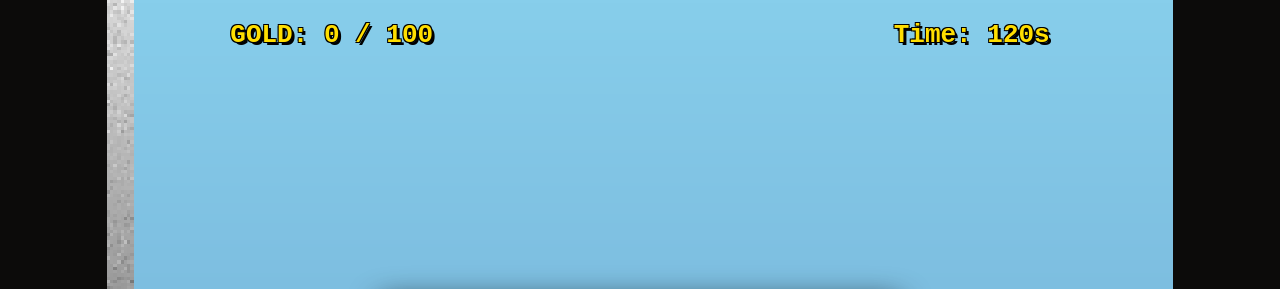
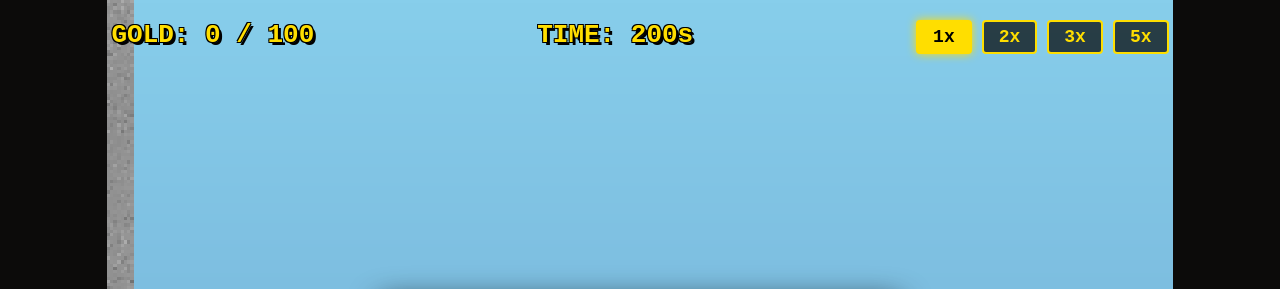
Before and after one commit to alessandrosangalli/miners4k-web, a website built with Vite: page index.html in a window 1280 px wide. Shown: the top 289 px of the page. Built offline with nearby package versions, Linux system fonts and the light colour scheme; animation ran at ten frames a second.

Commit message:
feat: Introduce conical miner headlamp lighting, improved ambient light, and game speed controls.

```diff
--- a/index.html
+++ b/index.html
@@ -10,8 +10,14 @@
     <div id="app">
       <div id="ui-layer">
         <div class="hud-top">
-          <span id="ui-score">Gold: 0 / 100</span>
-          <span id="ui-time">Time: 120s</span>
+          <span id="ui-score">GOLD: 0 / 100</span>
+          <span id="ui-time">TIME: 200s</span>
+          <div class="speed-btns">
+            <button class="speed-btn active" data-speed="1">1x</button>
+            <button class="speed-btn" data-speed="2">2x</button>
+            <button class="speed-btn" data-speed="3">3x</button>
+            <button class="speed-btn" data-speed="5">5x</button>
+          </div>
         </div>
         <div class="hud-bottom">
           <span id="ui-miners">Miners: 50</span>
--- a/src/core/Game.ts
+++ b/src/core/Game.ts
@@ -19,12 +19,15 @@ export class Game {
     public cameraY: number = 0;
     public zoomFactor: number = 1.0;
 
-    private lastTick: number = 0;
+    private realLastTick: number = 0;
+    private virtualDelta: number = 0;
     private canvas: HTMLCanvasElement;
     private ctx: CanvasRenderingContext2D;
 
     private lastMouseWorldX: number = 0;
     private lastMouseWorldY: number = 0;
+    private gameSpeed: number = 1;
+    private gameTicks: number = 0;
 
     // DOM HUD elements
     private uiScore!: HTMLElement;
@@ -53,10 +56,23 @@ export class Game {
             this.roundsStartTime = performance.now();
         });
 
+        // Speed buttons
+        document.querySelectorAll('.speed-btn').forEach(btn => {
+            btn.addEventListener('click', (e) => {
+                const target = e.target as HTMLElement;
+                const speed = parseInt(target.getAttribute('data-speed') || '1');
+                this.gameSpeed = speed;
+
+                // Update active state
+                document.querySelectorAll('.speed-btn').forEach(b => b.classList.remove('active'));
+                target.classList.add('active');
+            });
+        });
+
         this.startLevel(0);
         this.state = GameState.MENU;
 
-        this.lastTick = performance.now();
+        this.realLastTick = performance.now();
         requestAnimationFrame((time) => this.run(time));
     }
 
@@ -80,21 +96,23 @@ export class Game {
         this.score = 0;
         this.minersAlive = minersToSpawn;
         this.zoomFactor = 1.0;
+        this.gameTicks = 0;
     }
 
     private run(currentTime: number) {
-        let delta = currentTime - this.lastTick;
+        let realDelta = currentTime - this.realLastTick;
+        this.realLastTick = currentTime;
 
         this.handleInput();
 
         if (this.state === GameState.PLAYING) {
-            while (delta >= 25) {
+            this.virtualDelta += realDelta * this.gameSpeed;
+            while (this.virtualDelta >= 25) {
                 this.update();
-                this.lastTick += 25;
-                delta -= 25;
+                this.virtualDelta -= 25;
             }
         } else {
-            this.lastTick = currentTime;
+            this.virtualDelta = 0;
         }
 
         this.render();
@@ -106,10 +124,22 @@ export class Game {
             // Camera Pan
             // Camera Pan speed scales with zoom
             const panSpeed = Math.floor(8 * this.zoomFactor);
-            if (this.input.isKeyPressed('ArrowLeft') && this.cameraX > 8) this.cameraX -= panSpeed;
-            if (this.input.isKeyPressed('ArrowRight') && this.cameraX < this.world.width - Renderer.VIEW_WIDTH * this.zoomFactor) this.cameraX += panSpeed;
-            if (this.input.isKeyPressed('ArrowUp') && this.cameraY > 8) this.cameraY -= panSpeed;
-            if (this.input.isKeyPressed('ArrowDown') && this.cameraY < this.world.height - Renderer.VIEW_HEIGHT * this.zoomFactor) this.cameraY += panSpeed;
+            const viewW = Renderer.VIEW_WIDTH * this.zoomFactor;
+            const viewH = Renderer.VIEW_HEIGHT * this.zoomFactor;
+
+            if (this.input.isKeyPressed('ArrowLeft')) this.cameraX -= panSpeed;
+            if (this.input.isKeyPressed('ArrowRight')) this.cameraX += panSpeed;
+            if (this.input.isKeyPressed('ArrowUp')) this.cameraY -= panSpeed;
+            if (this.input.isKeyPressed('ArrowDown')) this.cameraY += panSpeed;
+
+            // Clamp camera to world bounds (with some margin for centering)
+            const minX = (viewW > this.world.width) ? (this.world.width - viewW) / 2 : 0;
+            const maxX = (viewW > this.world.width) ? (this.world.width - viewW) / 2 : this.world.width - viewW;
+            const minY = (viewH > this.world.height) ? (this.world.height - viewH) / 2 : 0;
+            const maxY = (viewH > this.world.height) ? (this.world.height - viewH) / 2 : this.world.height - viewH;
+
+            this.cameraX = Math.max(minX, Math.min(maxX, this.cameraX));
+            this.cameraY = Math.max(minY, Math.min(maxY, this.cameraY));
 
             // Zoom Control
             if (this.input.mouseWheelRotation !== 0) {
@@ -204,6 +234,7 @@ export class Game {
     }
 
     private update() {
+        this.gameTicks++;
         this.spreadSlime();
 
         for (let i = this.particles.length - 1; i >= 0; i--) {
@@ -225,7 +256,7 @@ export class Game {
     private checkLevelState() {
         if (this.state !== GameState.PLAYING) return;
 
-        const passedTimeSec = Math.floor((performance.now() - this.roundsStartTime) / 1000);
+        const passedTimeSec = Math.floor(this.gameTicks / 40); // 40 ticks per second (1 tick = 25ms)
         const timeLeft = this.world.timeLimit - passedTimeSec;
 
         // Win condition
@@ -419,7 +450,7 @@ export class Game {
         this.renderer.present(this.ctx, this.canvas.width, this.canvas.height);
 
         // Update DOM HUD safely outside the expensive loop
-        const passedTimeSec = Math.floor((performance.now() - this.roundsStartTime) / 1000);
+        const passedTimeSec = Math.floor(this.gameTicks / 40);
         const timeLeft = Math.max(0, this.world.timeLimit - passedTimeSec);
 
         this.uiScore.innerText = `GOLD: ${this.score} / ${this.world.targetGold}`;
--- a/src/engine/Renderer.ts
+++ b/src/engine/Renderer.ts
@@ -23,16 +23,23 @@ export class Renderer {
     }
 
     public render(world: World, miners: Miner[], particles: Particle[], cameraX: number, cameraY: number, zoomFactor: number = 1.0): void {
-        this.renderSky(cameraX, cameraY, zoomFactor);
+        this.renderSky(cameraY, zoomFactor);
         const worldPixels = world.pixels;
 
         // 1. Pre-calculate Light Map (320x240)
         const lightMap = new Float32Array(Renderer.VIEW_WIDTH * Renderer.VIEW_HEIGHT);
         for (let y = 0; y < Renderer.VIEW_HEIGHT; y++) {
             const wy = cameraY + y * zoomFactor;
-            const baseBrightness = Math.max(0.4, 1.0 - wy / (world.height - 200) * 0.9);
+            // Day light: 1.0 at surface, down to 0.4 deep in cave
+            const ratio = Math.max(0, Math.min(1.0, wy / (world.height * 0.8)));
+            const baseBrightness = 1.0 * (1.0 - ratio) + 0.4 * ratio;
+
             for (let x = 0; x < Renderer.VIEW_WIDTH; x++) {
-                lightMap[x + y * Renderer.VIEW_WIDTH] = baseBrightness;
+                // Subtle vignette at the absolute edges
+                const dx = (x / Renderer.VIEW_WIDTH) - 0.5;
+                const dy = (y / Renderer.VIEW_HEIGHT) - 0.5;
+                const vign = 1.0 - (dx * dx + dy * dy) * 0.8;
+                lightMap[x + y * Renderer.VIEW_WIDTH] = baseBrightness * Math.max(0.7, vign);
             }
         }
 
@@ -40,21 +47,46 @@ export class Renderer {
         const viewH = Renderer.VIEW_HEIGHT * zoomFactor;
 
         for (const m of miners) {
-            if (m.x < cameraX - 10 || m.x > cameraX + viewW + 10 || m.y < cameraY - 10 || m.y > cameraY + viewH + 10) continue;
+            if (!m.isAlive()) continue;
+            if (m.x < cameraX - 100 || m.x > cameraX + viewW + 100 || m.y < cameraY - 100 || m.y > cameraY + viewH + 100) continue;
+
+            // Headlamp position (slightly above center of miner)
             let mx = (m.x - cameraX) / zoomFactor;
-            let my = (m.y - cameraY) / zoomFactor;
-            let scaledRadius = 30 / zoomFactor;
-            let scaledRadiusSq = scaledRadius * scaledRadius;
+            let my = (m.y - cameraY - 4) / zoomFactor;
 
-            for (let dy = -Math.ceil(scaledRadius); dy <= scaledRadius; dy++) {
-                for (let dx = -Math.ceil(scaledRadius); dx <= scaledRadius; dx++) {
+            // Concentrated beam radius
+            let scaledRadius = 40 / zoomFactor;
+            let R = Math.ceil(scaledRadius);
+
+            for (let dy = -R; dy <= R; dy++) {
+                for (let dx = -R; dx <= R; dx++) {
                     let lx = Math.floor(mx + dx), ly = Math.floor(my + dy);
                     if (lx >= 0 && ly >= 0 && lx < Renderer.VIEW_WIDTH && ly < Renderer.VIEW_HEIGHT) {
-                        let distSq = dx * dx + dy * dy;
-                        if (distSq < scaledRadiusSq) {
-                            let light = 1.0 - Math.sqrt(distSq) / scaledRadius;
-                            let lidx = lx + ly * Renderer.VIEW_WIDTH;
-                            lightMap[lidx] = Math.max(lightMap[lidx], lightMap[lidx] + (1.0 - lightMap[lidx]) * light);
+                        let dist = Math.sqrt(dx * dx + dy * dy);
+
+                        if (dist < scaledRadius) {
+                            // Conical beam logic
+                            let angleFactor = 0.0;
+                            const forwardValue = dx * m.direction;
+                            const relDist = dist / scaledRadius;
+
+                            if (forwardValue < 0) {
+                                // Minimal glow around head
+                                angleFactor = 0.08 * (1.0 - Math.abs(forwardValue) / (scaledRadius * 0.4));
+                            } else {
+                                // Sharp hotspot beam
+                                // cos(theta) = forwardValue / dist
+                                const cosTheta = forwardValue / (dist + 0.001);
+                                angleFactor = 0.15 + 0.85 * Math.pow(cosTheta, 6); // Narrower cone
+                            }
+
+                            // Light intensity formula
+                            let light = (1.0 - relDist) * angleFactor;
+                            if (light > 0) {
+                                let lidx = lx + ly * Renderer.VIEW_WIDTH;
+                                // More intense additive light
+                                lightMap[lidx] = Math.min(1.2, lightMap[lidx] + light * 2.2);
+                            }
                         }
                     }
                 }
@@ -67,25 +99,31 @@ export class Renderer {
             for (let x = 0; x < Renderer.VIEW_WIDTH; x++) {
                 const wx = Math.floor(cameraX + x * zoomFactor);
                 const idx = (x + y * Renderer.VIEW_WIDTH) * 4;
+                const brightness = lightMap[x + y * Renderer.VIEW_WIDTH];
 
-                if (wx >= 0 && wy >= 0 && wx < 1024 && wy < 2048) {
+                if (wx >= 0 && wy >= 0 && wx < world.width && wy < world.height) {
                     const col = worldPixels[wx | (wy << 10)];
-                    const brightness = lightMap[x + y * Renderer.VIEW_WIDTH];
 
                     if (col !== 0 && col !== World.COLOR_EMPTY) {
                         this.pixels[idx] = ((col >> 16) & 0xff) * brightness; // R
                         this.pixels[idx + 1] = ((col >> 8) & 0xff) * brightness; // G
                         this.pixels[idx + 2] = (col & 0xff) * brightness; // B
-                        this.pixels[idx + 3] = 255;
                     } else if (wy > world.getHeightAt(wx) + 3) {
                         this.pixels[idx] = 0x2b * brightness; // R
                         this.pixels[idx + 1] = 0x1e * brightness; // G
                         this.pixels[idx + 2] = 0x15 * brightness; // B
-                        this.pixels[idx + 3] = 255;
-                    } else {
-                        this.pixels[idx + 3] = 255;
+                    }
+                } else if (wy >= 0) {
+                    // Out of bounds - decide if it's bedrock or void
+                    // Use a simple check: if we are below 'sky' level, draw bedrock
+                    const sY = world.getHeightAt(Math.max(0, Math.min(world.width - 1, wx)));
+                    if (wy > sY) {
+                         this.pixels[idx] = 0x1a * brightness; // Dark Bedrock
+                         this.pixels[idx + 1] = 0x1a * brightness;
+                         this.pixels[idx + 2] = 0x1a * brightness;
                     }
                 }
+                this.pixels[idx + 3] = 255; // Always ensure alpha
             }
         }
 
@@ -141,7 +179,7 @@ export class Renderer {
         this.offscreenCtx.putImageData(this.imageData, 0, 0);
     }
 
-    private renderSky(cameraX: number, cameraY: number, zoomFactor: number): void {
+    private renderSky(cameraY: number, zoomFactor: number): void {
         for (let y = 0; y < Renderer.VIEW_HEIGHT; y++) {
             const wy = cameraY + y * zoomFactor;
             const ratio = Math.max(0, Math.min(1.0, wy / 1000.0));
--- a/src/main.ts
+++ b/src/main.ts
@@ -3,5 +3,6 @@ import { Game } from './core/Game'
 
 const canvas = document.getElementById('gameCanvas') as HTMLCanvasElement;
 const game = new Game(canvas);
+(window as any).game = game;
 
 console.log("Miners4k Web Engine Initialized and Loop Started!");
--- a/src/style.css
+++ b/src/style.css
@@ -107,3 +107,33 @@ html, body {
   opacity: 0;
   pointer-events: none;
 }
+
+.speed-btns {
+  display: flex;
+  gap: 10px;
+  pointer-events: auto; /* Buttons must be clickable */
+}
+
+.speed-btn {
+  background: rgba(0, 0, 0, 0.7);
+  border: 2px solid #FFDE00;
+  color: #FFDE00;
+  padding: 5px 15px;
+  cursor: pointer;
+  font-family: inherit;
+  font-size: 18px;
+  font-weight: bold;
+  transition: all 0.2s;
+  border-radius: 4px;
+}
+
+.speed-btn:hover {
+  background: #FFDE00;
+  color: black;
+}
+
+.speed-btn.active {
+  background: #FFDE00;
+  color: black;
+  box-shadow: 0 0 10px #FFDE00;
+}
```
